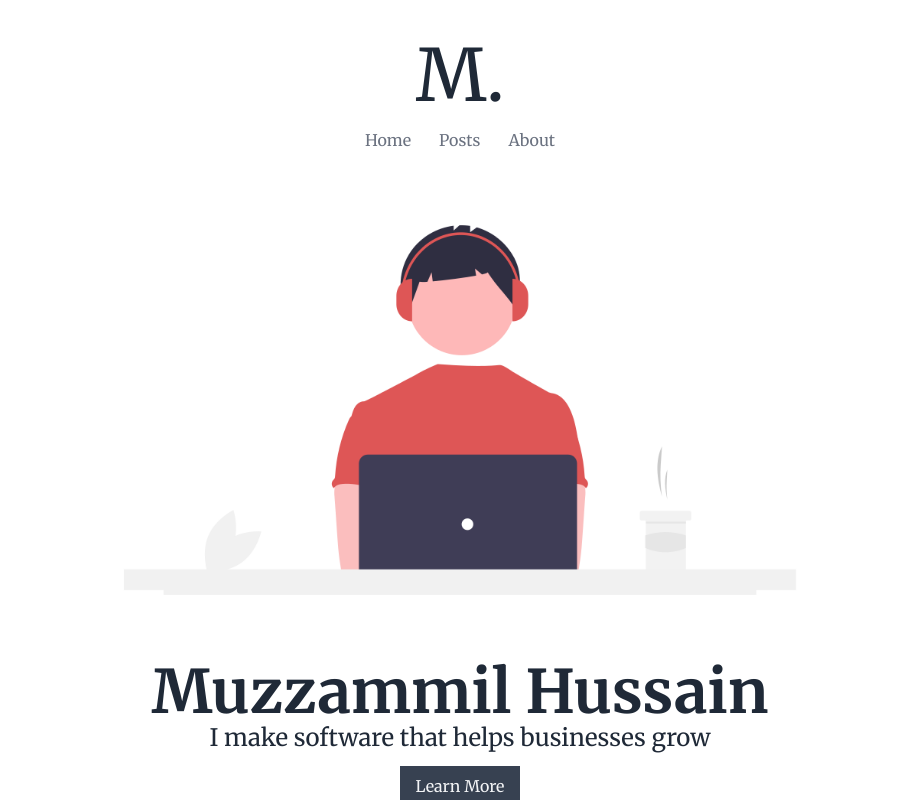
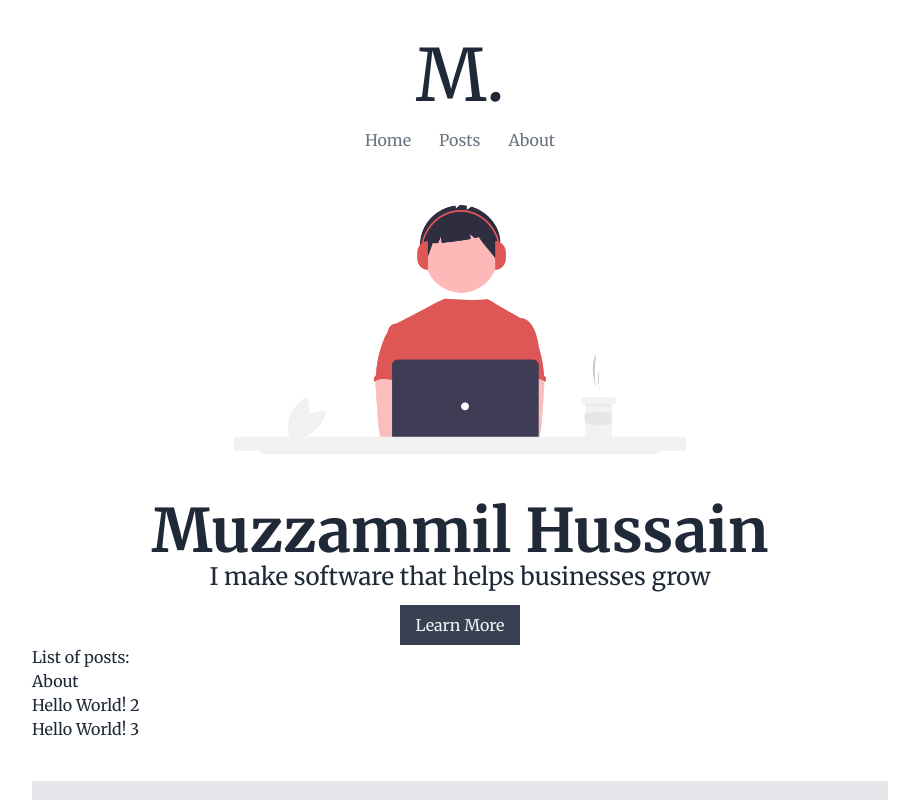
Before and after one commit to muzzammilh/portfolio-and-blog, a Next.js app: page / in a window 1280 px wide. Shown: the top 800 px of the page, without its empty margins (180-1099 px from the left). Built offline with nearby package versions, Linux system fonts and the light colour scheme.

Commit message:
Fixed the hero image

```diff
--- a/components/hero.js
+++ b/components/hero.js
@@ -6,7 +6,9 @@ import heroImage from '../images/undraw_Coding_re_iv62.png';
 export default function Hero() {
   return (
     <>
-      <Image src={heroImage} alt="Muzzammil Hussain" />
+      <div className="max-w-xl mx-auto">
+        <Image src={heroImage} alt="Muzzammil Hussain" />
+      </div>
       <div className="text-center font-bold text-4xl sm:text-6xl">
         Muzzammil Hussain
       </div>
```
